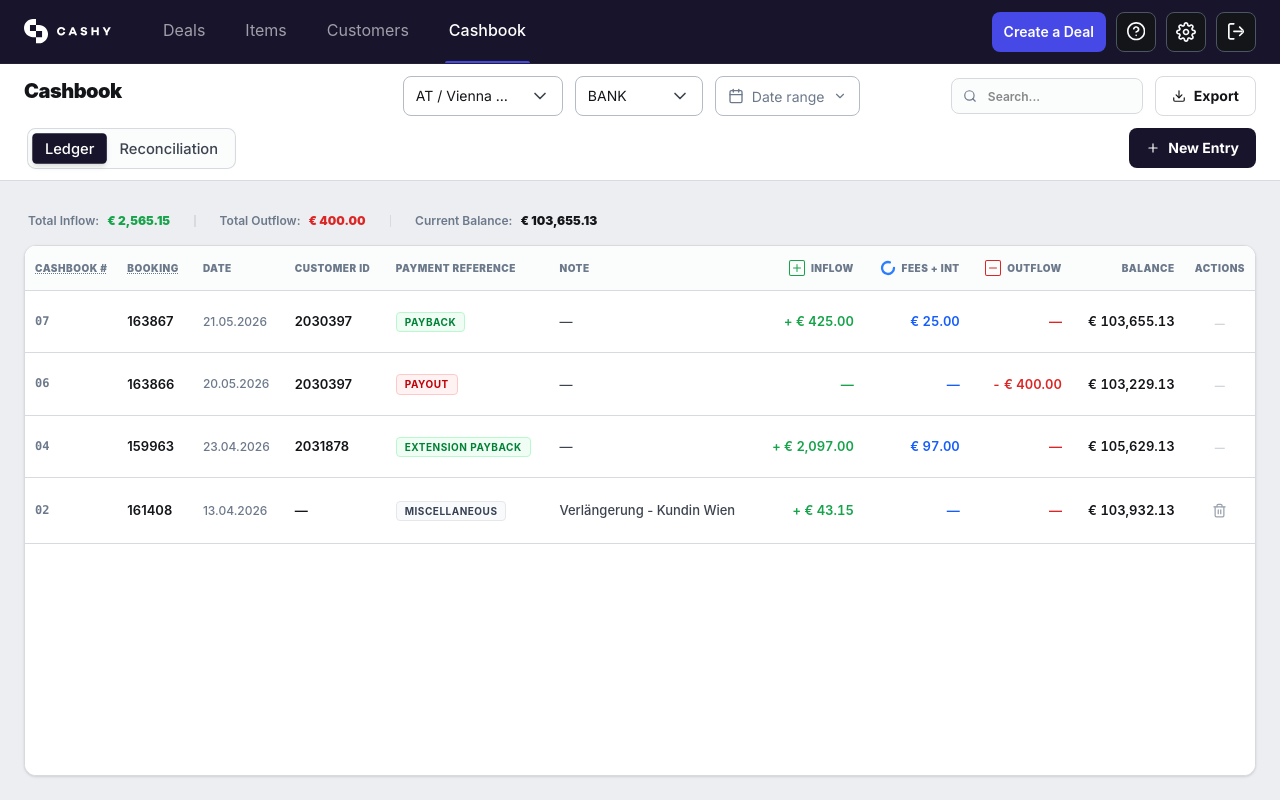
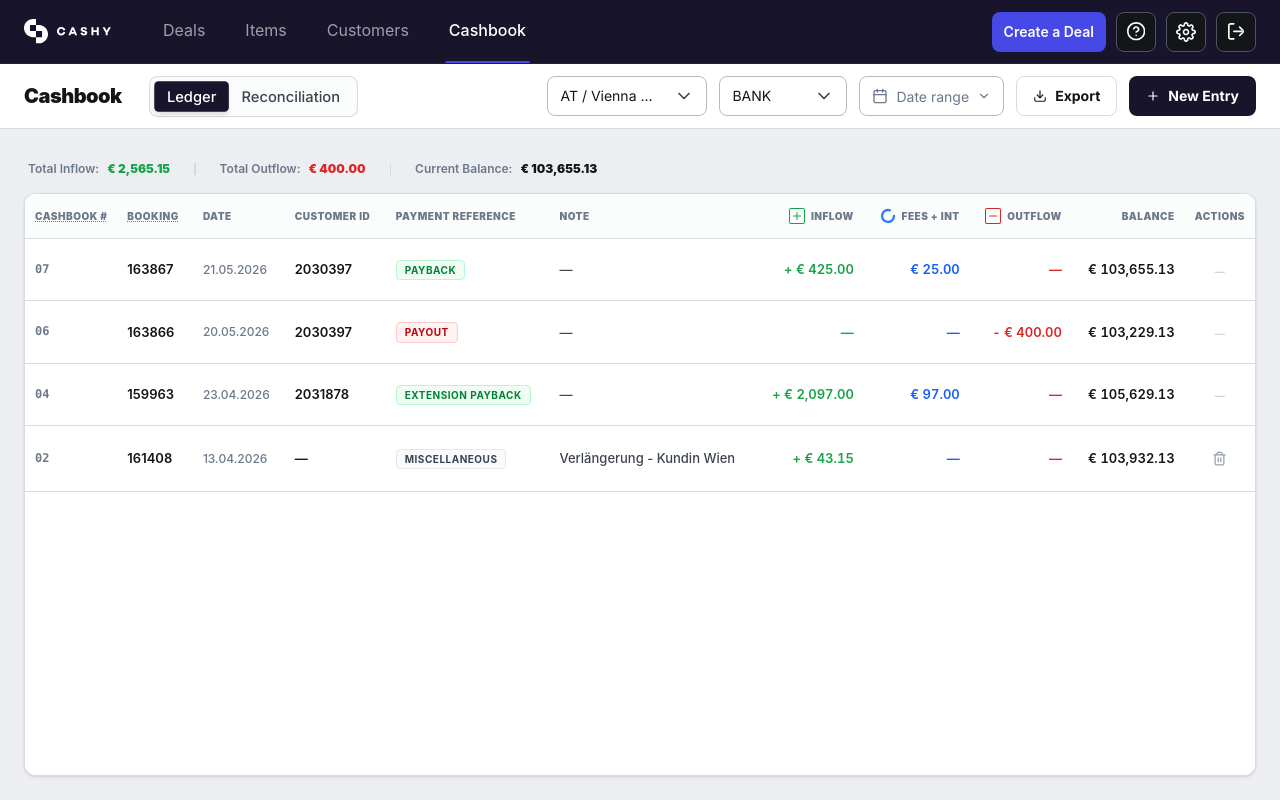
Before and after one commit to SarvarthDevelopers/cashy-mockup, a React (Vite) app: page /cashbook in a window 1280 px wide. Built offline with nearby package versions, Linux system fonts and the light colour scheme.

Commit message:
feat(CashbookDashboard): Remove search and fixed widths from date pickers

```diff
--- a/src/pages/CashbookDashboard.tsx
+++ b/src/pages/CashbookDashboard.tsx
@@ -5,7 +5,6 @@ import { motion, AnimatePresence } from 'motion/react';
 import {
   Plus,
   Minus,
-  Search,
   ArrowDownRight,
   ArrowUpRight,
   Check,
@@ -218,7 +217,7 @@ export function CashbookDashboard() {
     setEndDate(formatDateString(range.to));
   };
   const [activeTab, setActiveTab] = useState('ledger');
-  const [searchQuery, setSearchQuery] = useState('');
+
 
   const { showToast } = useToast();
 
@@ -270,12 +269,9 @@ export function CashbookDashboard() {
       // Filter by Date Range
       if (startDate && entry.date < startDate) return false;
       if (endDate && entry.date > endDate) return false;
-
-      // Search Query
-      const searchStr = `${entry.id} ${entry.customerId} ${entry.paymentReference} ${entry.note}`.toLowerCase();
-      return searchStr.includes(searchQuery.toLowerCase());
+      return true;
     });
-  }, [ledgerData, selectedShop, selectedType, startDate, endDate, searchQuery]);
+  }, [ledgerData, selectedShop, selectedType, startDate, endDate]);
 
   const ledgerSummary = useMemo(() => {
     let totalInflow = 0;
@@ -635,19 +631,10 @@ export function CashbookDashboard() {
               <div className="w-32 shrink-0">
                 <Dropdown options={TYPE_OPTIONS} value={selectedType} onChange={setSelectedType} />
               </div>
-              <div className="w-56 shrink-0">
+              <div className="shrink-0">
                 <DateRangePicker value={rangeValue} onChange={handleRangeChange} placeholder="Date range" />
               </div>
-              <div className="relative w-48 shrink-0">
-                <Search className="absolute left-3 top-1/2 -translate-y-1/2 text-[var(--text-subtlest)]" size={14} />
-                <input
-                  type="text"
-                  placeholder="Search..."
-                  value={searchQuery}
-                  onChange={e => setSearchQuery(e.target.value)}
-                  className="w-full pl-9 pr-3 py-1.5 bg-[var(--background-secondary)] border border-[var(--border-subtle)] rounded-lg text-xs text-[var(--text-primary)] focus:outline-none focus:border-[var(--border-brand)] font-semibold h-9"
-                />
-              </div>
+
               <Button onClick={handleExportLedger} variant="secondary" className="h-9 px-3 text-xs flex items-center gap-1.5 shrink-0"><Download size={14}/> Export</Button>
               <Button onClick={() => setIsDrawerOpen(true)} variant="primary" className="h-9 px-3 text-xs flex items-center gap-1.5 shrink-0"><Plus size={14}/> New Entry</Button>
             </>
@@ -655,7 +642,7 @@ export function CashbookDashboard() {
 
           {activeTab === 'reconciliation' && (
             <>
-              <div className="w-48 shrink-0">
+              <div className="shrink-0">
                 <DatePicker
                   value={historyDate}
                   onChange={(date) => {
```
